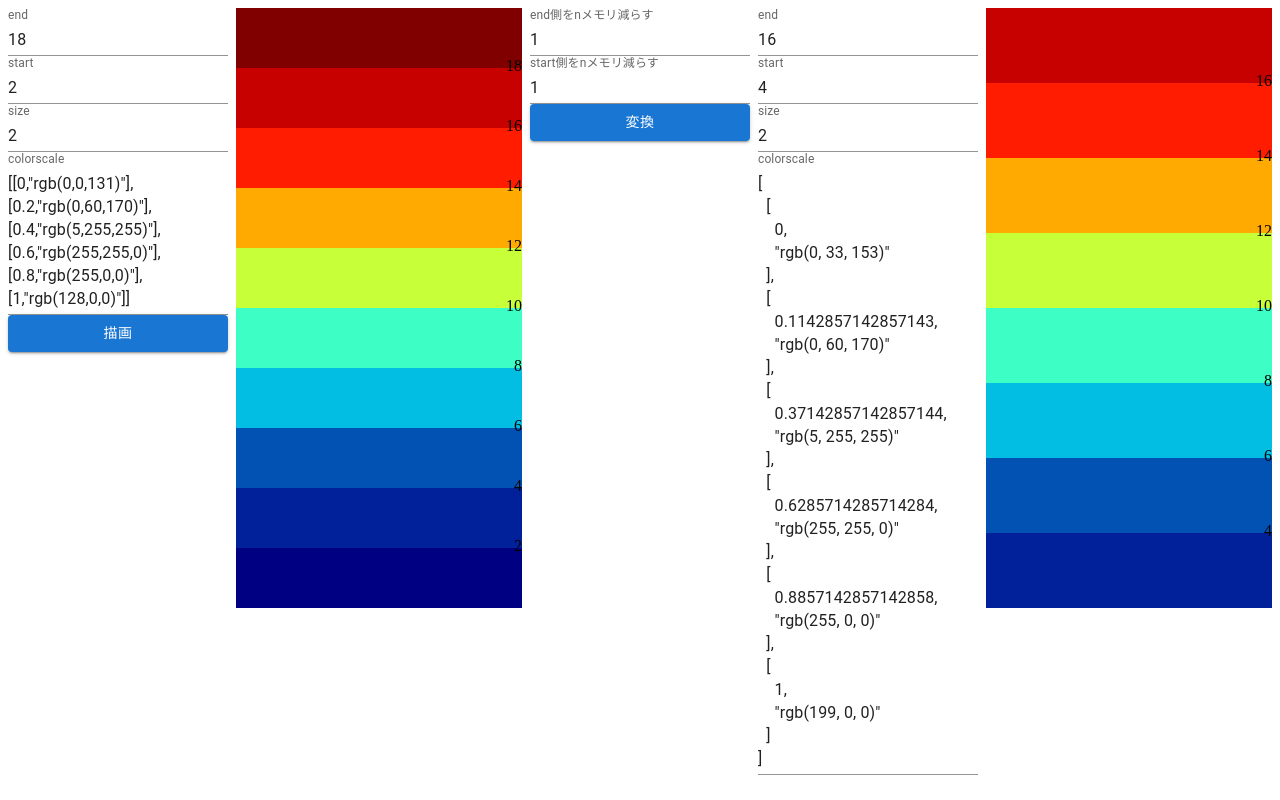
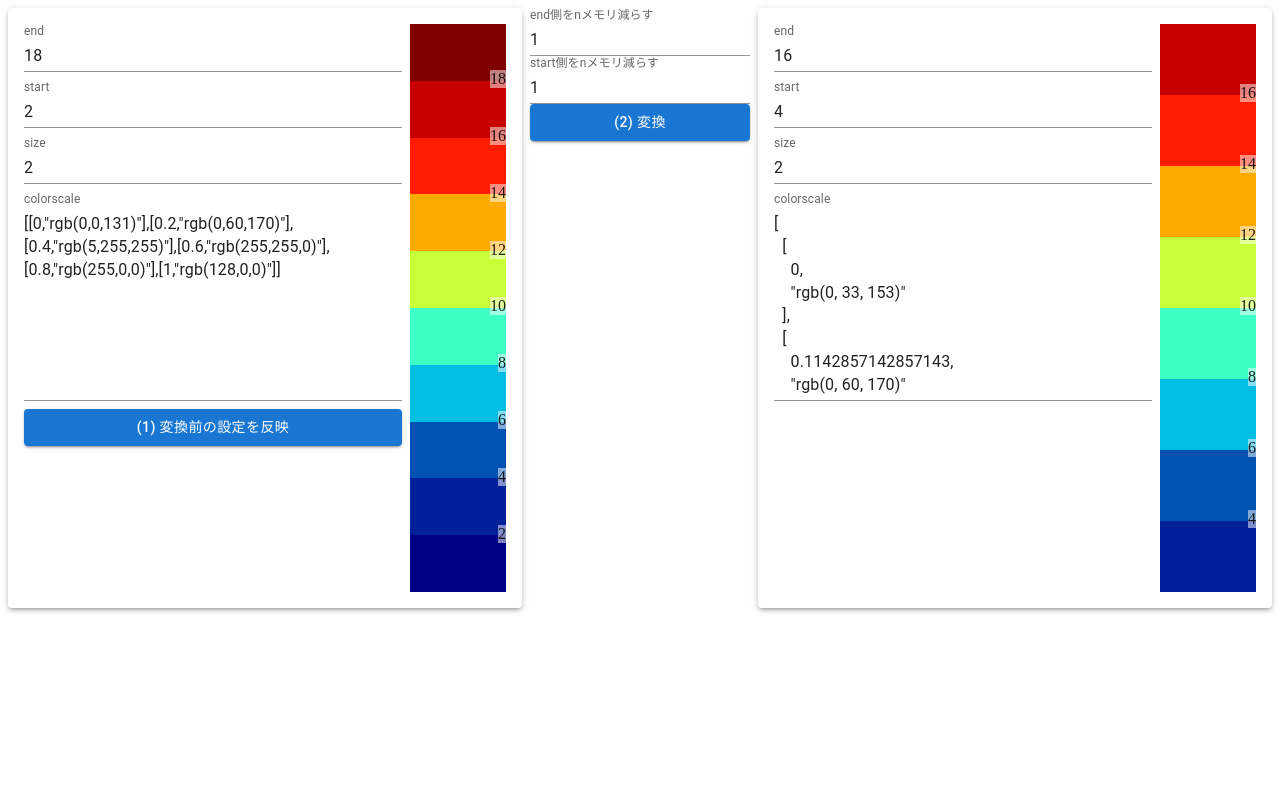
Before and after one commit to unaguna/gradation-mapping-react, a React app: page / in a window 1280 px wide. Built offline with nearby package versions, Linux system fonts and the light colour scheme; the HTML template or start-up script is replaced by a standard one.

Commit message:
💄style

```diff
--- a/src/App.tsx
+++ b/src/App.tsx
@@ -1,4 +1,4 @@
-import { Button, Stack, TextField } from '@mui/material';
+import { Button, Paper, Stack, TextField } from '@mui/material';
 import React, { useMemo, useState } from 'react';
 import Colorbar from './component/Colorbar';
 import ValuedColorscale from './util/ValuedColorscale';
@@ -52,8 +52,10 @@ export const App: React.FC = () => {
     setDeltaEndN(Number.parseInt(deltaEnd));
   };
 
-  return <Stack direction="row" spacing={1}>
-    <Stack direction="column">
+  return <Stack direction="row" spacing={1} sx={{ height: "600px" }}>
+    <Paper elevation={3} sx={{ flex: 1, padding: "1em" }}>
+      <Stack direction="row" spacing={1} sx={{ height: "100%" }}>
+        <Stack direction="column" spacing={1} sx={{ flex: 1 }}>
           <TextField
             value={end}
             onChange={e => setEnd(e.target.value)}
@@ -81,10 +83,13 @@ export const App: React.FC = () => {
             label="colorscale"
             variant="standard"
             multiline
+            rows={8}
           />
-      <Button variant="contained" onClick={handleClickCalcButton}>描画</Button>
+          <Button variant="contained" onClick={handleClickCalcButton}>{"(1) 変換前の設定を反映"}</Button>
         </Stack>
-    <Colorbar values={valuedColorScale.contourValues} colors={valuedColorScale.fullColorscale.map(([_, c]) => ({ color: c, size: 1 }))} sx={{ flex: 1, height: "600px" }} />
+        <Colorbar values={valuedColorScale.contourValues} colors={valuedColorScale.fullColorscale.map(([_, c]) => ({ color: c, size: 1 }))} sx={{ width: "6rem", height: "100%" }} />
+      </Stack>
+    </Paper>
     <Stack direction="column">
       <TextField
         value={deltaEnd}
@@ -100,9 +105,11 @@ export const App: React.FC = () => {
         variant="standard"
         inputProps={{ inputMode: 'numeric', pattern: '-?[0-9]*' }}
       />
-      <Button variant="contained" onClick={handleClickTransButton}>変換</Button>
+      <Button variant="contained" onClick={handleClickTransButton}>{"(2) 変換"}</Button>
     </Stack>
-    <Stack direction="column">
+    <Paper elevation={3} sx={{ flex: 1, padding: "1em" }}>
+      <Stack direction="row" spacing={1} sx={{ height: "100%" }}>
+        <Stack direction="column" spacing={1} sx={{ flex: 1 }}>
           <TextField
             value={newValuedColorScale.end}
             label="end"
@@ -131,9 +138,15 @@ export const App: React.FC = () => {
             value={JSON.stringify(newValuedColorScale.colorscale.map(([l, c]) => [l, c.rgb().string()]), undefined, 2)}
             label="colorscale"
             variant="standard"
+            InputProps={{
+              readOnly: true,
+            }}
             multiline
+            rows={8}
           />
         </Stack>
-    <Colorbar values={newValuedColorScale.contourValues} colors={newValuedColorScale.fullColorscale.map(([_, c]) => ({ color: c, size: 1 }))} sx={{ flex: 1, height: "600px" }} />
+        <Colorbar values={newValuedColorScale.contourValues} colors={newValuedColorScale.fullColorscale.map(([_, c]) => ({ color: c, size: 1 }))} sx={{ width: "6rem", height: "100%" }} />
+      </Stack>
+    </Paper>
   </Stack>
 }
--- a/src/component/Colorbar.tsx
+++ b/src/component/Colorbar.tsx
@@ -19,6 +19,7 @@ const Colorbar: React.FC<ColorbarProps> = (props) => {
 
   const sx: SxProps = useMemo(() => Object.assign({}, sx_, {
     "& .colorbar__value": {
+      backgroundColor: "rgba(255,255,255,0.5)",
       display: "block",
       position: "absolute",
       bottom: "-1ex",
```
Also changed, not shown: 1 other file (tests, documents, lock files or other folders). Lines whose indentation alone changed are shown as unchanged.
